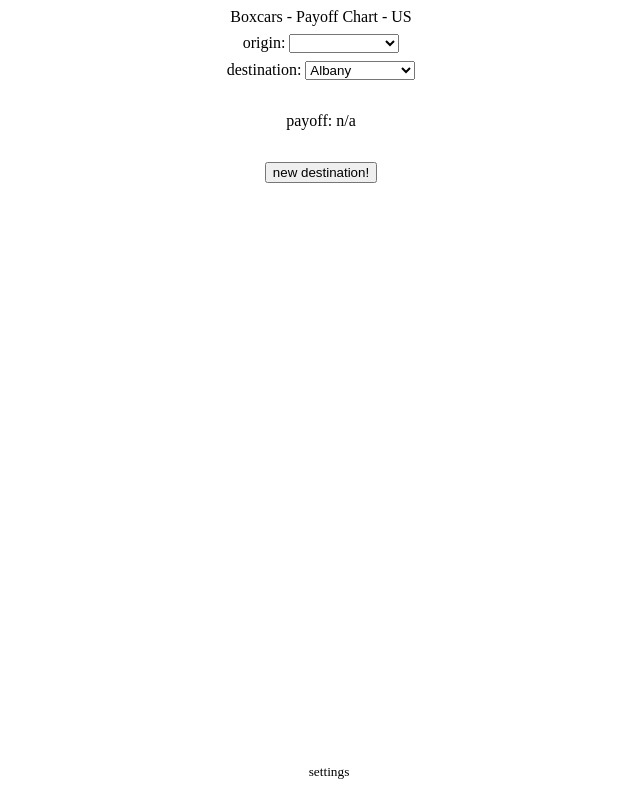
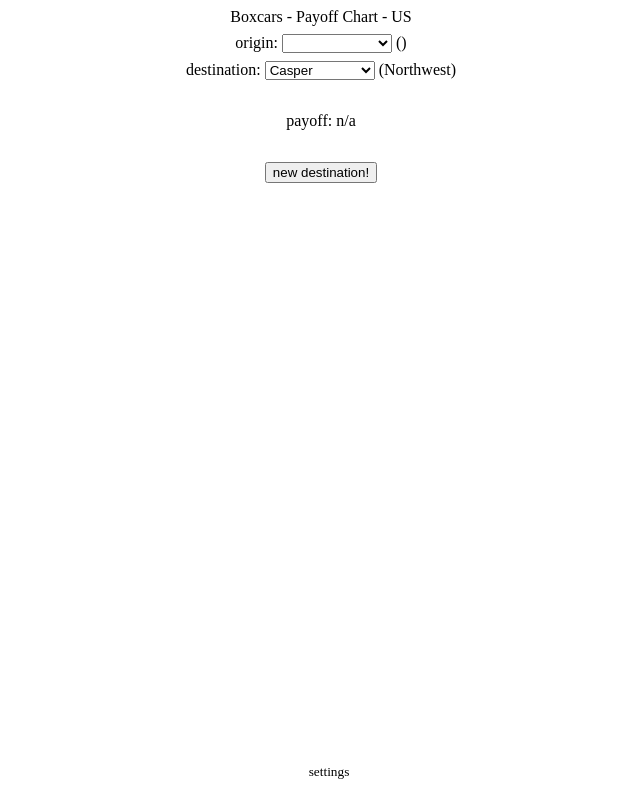
Before and after one commit to sir-buckyball/boxcars_payoff, a plain HTML site: page index.html in a window 1280 px wide. Shown: the whole page, without its empty margins (319-959 px from the left). Drawn offline with nearby package versions, Linux system fonts and the light colour scheme.

Commit message:
display regions
[for real this time]

```diff
--- a/index.html
+++ b/index.html
@@ -309,10 +309,8 @@ div {
         "West Country",
         "White Rose Country",
       ],
-      "region_rollchart":[
-        [8,8,1,8,0,1,7,2,5,5,5],
-        [9,9,6,6,9,3,4,3,4,0,7],
-      ],
+      "city_regions":[5,7,1,7,8,4,0,9,3,4,7,5,3,8,7,8,1,8,7,0,1,7,4,1,0,3,4,5,9,3,9,1,6,5,6,8,5,5,6,8,9,1,6,1,3,0,9,5,0,5,6,0,5,4,9,3,3,4,7,2,5,4,5,9,7,0,3,5,1,8,6,8,6,0,8,1,1,3,8,9,9,3,1,0,3,6,6,3,7,8,4,1,8,4,5,1,3,7,0,9],
+      "region_rollchart":[[8,8,1,8,0,1,7,2,5,5,5],[9,9,6,6,9,3,4,3,4,0,7]],
       "city_rollchart":[
         [[83,83,73,45,73,45,65,51,51,65,65],[98,98,98,19,19,6,6,48,24,48,24]],
         [[41,95,95,41,68,82,75,76,91,75,76],[2,31,20,31,2,16,23,23,43,43,20]],
@@ -480,6 +478,10 @@ div {
 
     $scope.$watch("map", function(nv) {
       $scope.data = maps[nv]
+
+      $scope.orig = -1;
+      $scope.dest = -1;
+      $scope.nextDest();
     });
 
     $scope.$watch("data", function(nv) {
@@ -487,11 +489,11 @@ div {
       $scope.payoff_matrix = nv.payoff_matrix;
     });
 
-    $scope.map = "US";
-    $scope.orig = -1;
-    $scope.dest = 0;
-    $scope.payoff = 0;
     $scope.$watchGroup(["orig", "dest"], function(nv) {
+      // Update regions to match user selection.
+      $scope.origRegion = $scope.data.city_regions[nv[0]];
+      $scope.destRegion = $scope.data.city_regions[nv[1]];
+
       if ($scope.orig < 0 || $scope.dest < 0) {
         $scope.payoff = "n/a";
       } else {
@@ -511,6 +513,7 @@ div {
 
     $scope.nextDest = function() {
       $scope.orig = $scope.dest;
+      $scope.origRegion = $scope.destRegion;
 
       // Roll for a region.
       var r = rollDice();
@@ -536,6 +539,8 @@ div {
       $scope.orig = -1;
       $scope.dest = 0;
     }
+
+    $scope.map = "US";
   });
   </script>
 </head>
@@ -563,10 +568,12 @@ div {
   <div>
     origin:
     <select ng-model="orig" ng-options="convertToInt(idx) as city for (idx, city) in cities"></select>
+    ({{data.regions[origRegion]}})
   </div>
   <div>
     destination:
     <select ng-model="dest" ng-options="convertToInt(idx) as city for (idx, city) in cities"></select>
+    ({{data.regions[destRegion]}})
   </div>
   <div class="payoff">
     payoff: {{payoff}}
```
